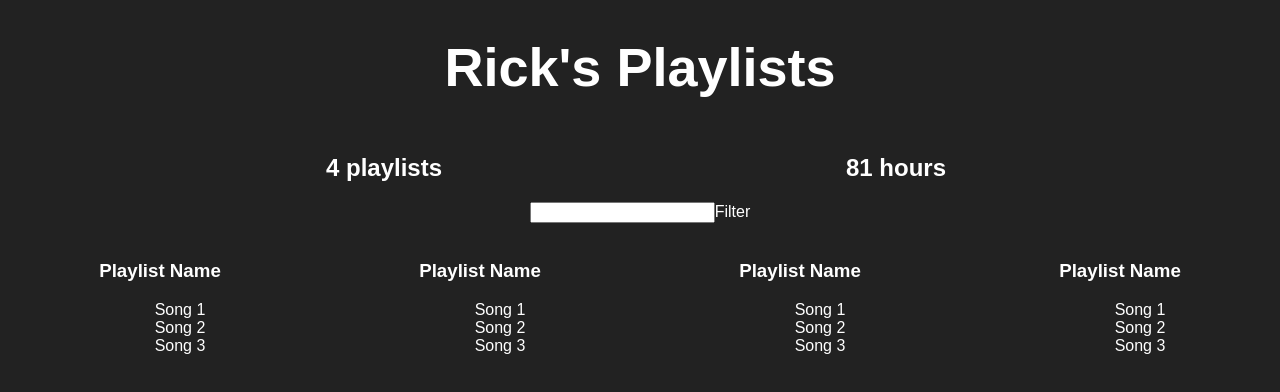
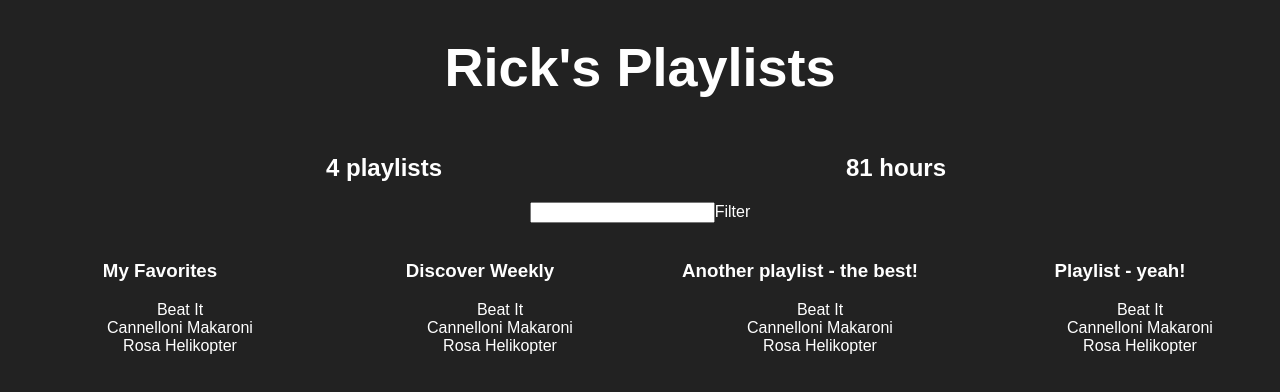
Before and after one commit to bafd1999/React-Practice, a React (Create React App) app in the folder buildstuff/: page / in a window 1280 px wide. Shown: the top 392 px of the page. Built offline with nearby package versions, Linux system fonts and the light colour scheme.

Commit message:
dynamic listing of fake server playlists data

```diff
--- a/buildstuff/src/App.js
+++ b/buildstuff/src/App.js
@@ -88,14 +88,15 @@ class Filter extends Component {
 
 class Playlist extends Component {
   render() {
+    let playlist = this.props.playlist
     return(
       <div style={{...defaultStyle, display: 'inline-block', width: '25%'}}>
         <img/>
-        <h3>Playlist Name</h3>
+        <h3>{playlist.name}</h3>
         <ul>
-          <li style={listStyle}>Song 1</li>
-          <li style={listStyle}>Song 2</li>
-          <li style={listStyle}>Song 3</li>
+          {playlist.songs.map(song =>
+            <li style={listStyle}>{song.name}</li>
+          )}
         </ul>
       </div>
     );
@@ -125,10 +126,9 @@ class App extends Component {
           <PlaylistCounter playlists={this.state.serverData.user.playlists}/>
           <HoursCounter playlists={this.state.serverData.user.playlists}/>
           <Filter/>
-          <Playlist/>
-          <Playlist/>
-          <Playlist/>
-          <Playlist/>
+          {this.state.serverData.user.playlists.map(playlist =>
+            <Playlist playlist={playlist}/>
+          )}
         </div> : <h1 style={defaultStyle}>Loading...</h1>
         }
       </div>
```
